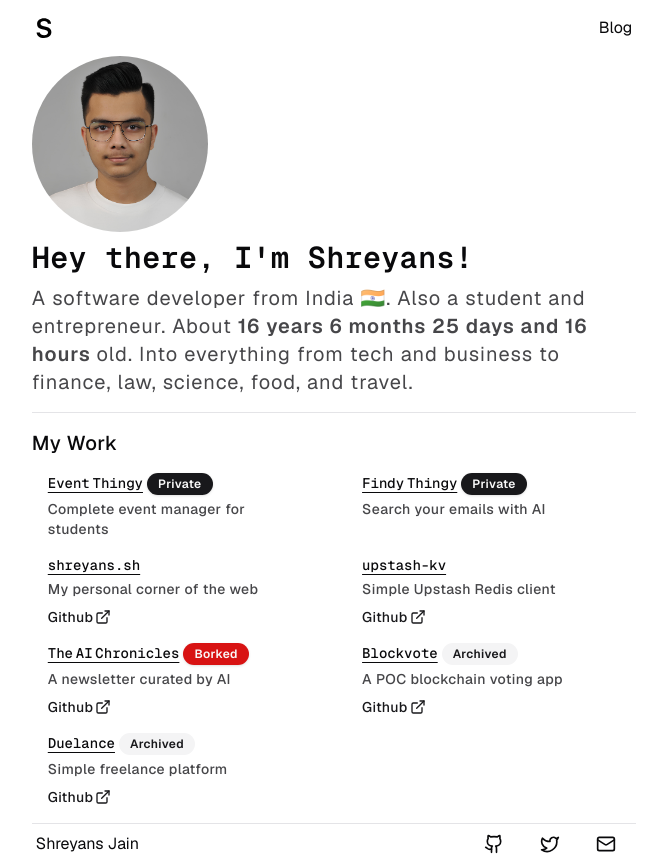
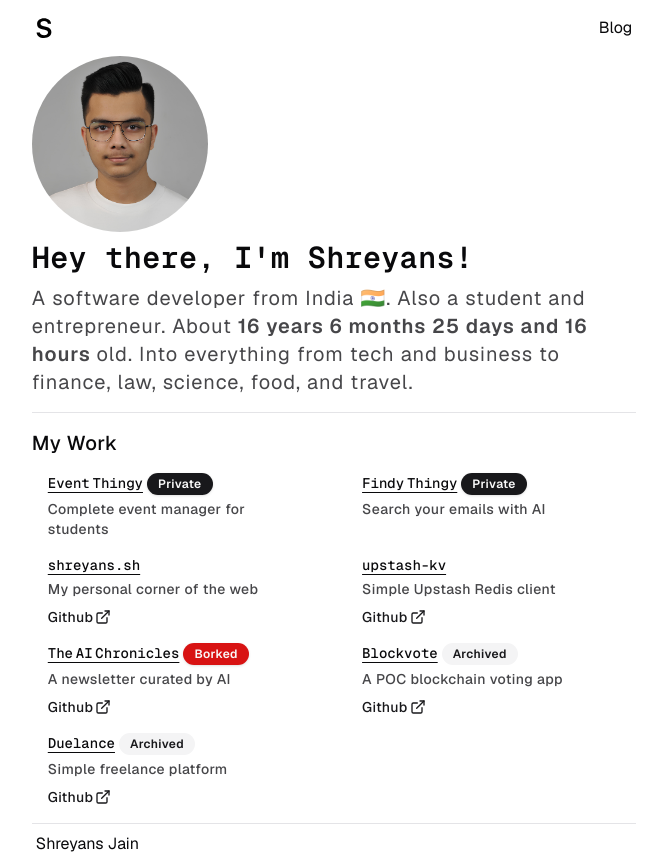
Before and after one commit to CodeWithShreyans/shreyans.sh, a Next.js app: page / in a window 1280 px wide. Shown: the whole page, without its empty margins (306-968 px from the left). Built offline with nearby package versions, Linux system fonts and the light colour scheme.

Commit message:
update footer icons
Signed-off-by: Shreyans Jain <shreyans@shreyans.sh>

```diff
--- a/app/components/footer.tsx
+++ b/app/components/footer.tsx
@@ -22,7 +22,14 @@ const Footer = () => {
                      aria-label="Github"
                      href="https://github.com/destroyerxyz"
                   >
-                     <Github size={20} />
+                     <svg
+                        viewBox="0 0 24 24"
+                        xmlns="http://www.w3.org/2000/svg"
+                        className="size-full fill-white"
+                     >
+                        <title>GitHub</title>
+                        <path d="M12 .297c-6.63 0-12 5.373-12 12 0 5.303 3.438 9.8 8.205 11.385.6.113.82-.258.82-.577 0-.285-.01-1.04-.015-2.04-3.338.724-4.042-1.61-4.042-1.61C4.422 18.07 3.633 17.7 3.633 17.7c-1.087-.744.084-.729.084-.729 1.205.084 1.838 1.236 1.838 1.236 1.07 1.835 2.809 1.305 3.495.998.108-.776.417-1.305.76-1.605-2.665-.3-5.466-1.332-5.466-5.93 0-1.31.465-2.38 1.235-3.22-.135-.303-.54-1.523.105-3.176 0 0 1.005-.322 3.3 1.23.96-.267 1.98-.399 3-.405 1.02.006 2.04.138 3 .405 2.28-1.552 3.285-1.23 3.285-1.23.645 1.653.24 2.873.12 3.176.765.84 1.23 1.91 1.23 3.22 0 4.61-2.805 5.625-5.475 5.92.42.36.81 1.096.81 2.22 0 1.606-.015 2.896-.015 3.286 0 .315.21.69.825.57C20.565 22.092 24 17.592 24 12.297c0-6.627-5.373-12-12-12" />
+                     </svg>
                   </Link>
                </Button>
                <Button asChild variant="ghost">
@@ -30,12 +37,26 @@ const Footer = () => {
                      aria-label="Twitter"
                      href="https://twitter.com/Destroyer_Xyz"
                   >
-                     <Twitter size={20} />
+                     <svg
+                        viewBox="0 0 24 24"
+                        xmlns="http://www.w3.org/2000/svg"
+                        className="size-full fill-white"
+                     >
+                        <title>X</title>
+                        <path d="M18.901 1.153h3.68l-8.04 9.19L24 22.846h-7.406l-5.8-7.584-6.638 7.584H.474l8.6-9.83L0 1.154h7.594l5.243 6.932ZM17.61 20.644h2.039L6.486 3.24H4.298Z" />
+                     </svg>
                   </Link>
                </Button>
                <Button asChild variant="ghost">
                   <Link aria-label="Email" href="mailto:shreyans@shreyans.sh">
-                     <Mail size={20} />
+                     <svg
+                        viewBox="0 0 24 24"
+                        xmlns="http://www.w3.org/2000/svg"
+                        className="size-full fill-white"
+                     >
+                        <title>Mail</title>
+                        <path d="M15.61 12c0 1.99-1.62 3.61-3.61 3.61-1.99 0-3.61-1.62-3.61-3.61 0-1.99 1.62-3.61 3.61-3.61 1.99 0 3.61 1.62 3.61 3.61M12 0C5.383 0 0 5.383 0 12s5.383 12 12 12c2.424 0 4.761-.722 6.76-2.087l.034-.024-1.617-1.879-.027.017A9.494 9.494 0 0 1 12 21.54c-5.26 0-9.54-4.28-9.54-9.54 0-5.26 4.28-9.54 9.54-9.54 5.26 0 9.54 4.28 9.54 9.54a9.63 9.63 0 0 1-.225 2.05c-.301 1.239-1.169 1.618-1.82 1.568-.654-.053-1.42-.52-1.426-1.661V12A6.076 6.076 0 0 0 12 5.93 6.076 6.076 0 0 0 5.93 12 6.076 6.076 0 0 0 12 18.07a6.02 6.02 0 0 0 4.3-1.792 3.9 3.9 0 0 0 3.32 1.805c.874 0 1.74-.292 2.437-.821.719-.547 1.256-1.336 1.553-2.285.047-.154.135-.504.135-.507l.002-.013c.175-.76.253-1.52.253-2.457 0-6.617-5.383-12-12-12" />
+                     </svg>
                   </Link>
                </Button>
             </div>
--- a/next.config.mjs
+++ b/next.config.mjs
@@ -13,12 +13,7 @@ const config = {
       removeConsole:
          env.NODE_ENV === "production" ? { exclude: ["error"] } : false,
    },
-   experimental: {
-      ppr: true,
-      useDeploymentId: true,
-      useDeploymentIdServerActions: true,
-      webpackBuildWorker: true,
-   },
+
    reactStrictMode: true,
    transpilePackages: ["react-markdown", "remark-gfm", "@contentlayer/core"],
 }
--- a/package.json
+++ b/package.json
@@ -7,11 +7,12 @@
     "db:push": "dotenv drizzle-kit push:mysql",
     "db:studio": "dotenv drizzle-kit studio",
     "dev": "next dev",
-        "lint": "next lint",
+    "lint": "@biomejs/biome lint .",
     "start": "next start"
   },
   "dependencies": {
     "@radix-ui/react-avatar": "^1.0.4",
+    "@radix-ui/react-dialog": "^1.0.5",
     "@radix-ui/react-icons": "^1.3.0",
     "@radix-ui/react-separator": "^1.0.3",
     "@radix-ui/react-slot": "^1.0.2",
```
Also changed, not shown: components.json, tsconfig.json (indentation only), 1 other file (tests, documents, lock files or other folders). Lines whose indentation alone changed are shown as unchanged.
